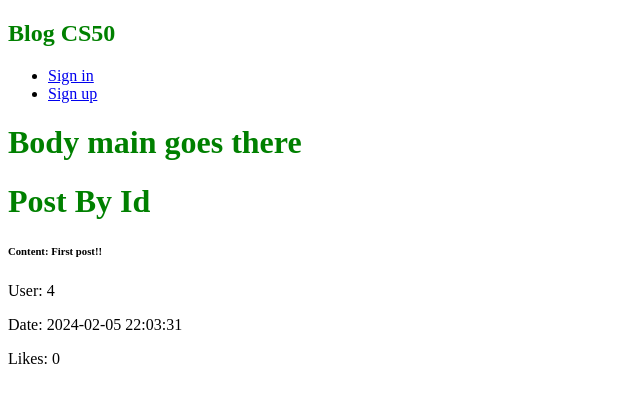
After one commit to Letsdothis94/cs50-FP, a Flask app: page /post/1 in a window 1280 px wide. The commit adds this page. Shown: the top 403 px of the page, without its empty margins (0-640 px from the left). Run offline with Flask 3, Linux system fonts and the light colour scheme; some libraries are stand-ins or nearby versions.

Commit message:
[postById]: Added post by id route

```diff
--- a/app.py
+++ b/app.py
@@ -14,6 +14,18 @@ db = SQL("sqlite:///database.db")
 def index():
     data = db.execute("SELECT * FROM posts")
     return render_template("index.html", data=data)
+
+@app.route("/post/<int:post_id>", methods=["GET"])
+def view_post(post_id):
+    post = db.execute("SELECT * FROM posts WHERE post_id = :post_id", post_id=post_id)
+    return render_template("postById.html", post=post)
+
+# @app.route("/post/<int:post_id>", methods=["GET"])
+# def post_by_id(post_id):
+#     data = db.execute("SELECT * FROM posts WHERE post_id = :post_id", post_id=post_id)
+#     return render_template("postId.html", data=data)
+
+
 
 @app.route("/login", methods=["GET", "POST"])
 def login():
@@ -73,7 +85,7 @@ def profile():
 @app.route("/logout")
 def logout():
     session.clear()
-    return redirect("/")
+    return redirect("/login")
 
 
 if __name__ == '__main__':
--- a/templates/index.html
+++ b/templates/index.html
@@ -9,7 +9,7 @@
     <h1>Home Page</h1>
     {% for post in data %}
         <div>
-            <h6>Content: {{ post.content }}</h6>
+            <h6>Content: <a href="{{ url_for('view_post', post_id=post.post_id) }}">{{ post.content }}</a></h6>
             <p>User: {{ post.user_id }}</p>
             <p>Date: {{ post.created_at }}</p>
             <p>Likes: {{ post.likes }}</p>
--- a/templates/layout.html
+++ b/templates/layout.html
@@ -15,7 +15,7 @@
         <div>
             {% if session["user_id"] %}
             <ul>
-                <li><a href="/home">Home</a></li>
+                <li><a href="/">Home</a></li>
                 <li><a href="/post">Make a post</a></li>
                 <li><a href="/profile">Profile</a></li>
             </ul>
--- /dev/null
+++ b/templates/postById.html
@@ -0,0 +1,21 @@
+{% extends "layout.html" %}
+
+{% block title %}
+    Index
+{% endblock %}
+
+{% block main %}
+
+    <h1>Post By Id</h1>
+    {% for post in post %}
+    <div>
+        <h6>Content: {{ post.content }}</h6>
+        <p>User: {{ post.user_id }}</p>
+        <p>Date: {{ post.created_at }}</p>
+        <p>Likes: {{ post.likes }}</p>
+    </div>
+    {% else %}
+        <p>Post not found</p>
+    {% endfor %}
+
+{% endblock %}
```
Also changed, not shown: 2 other files.
